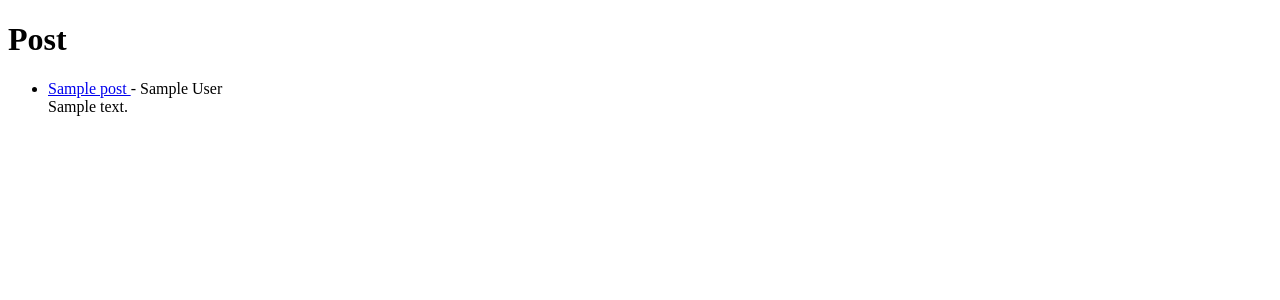
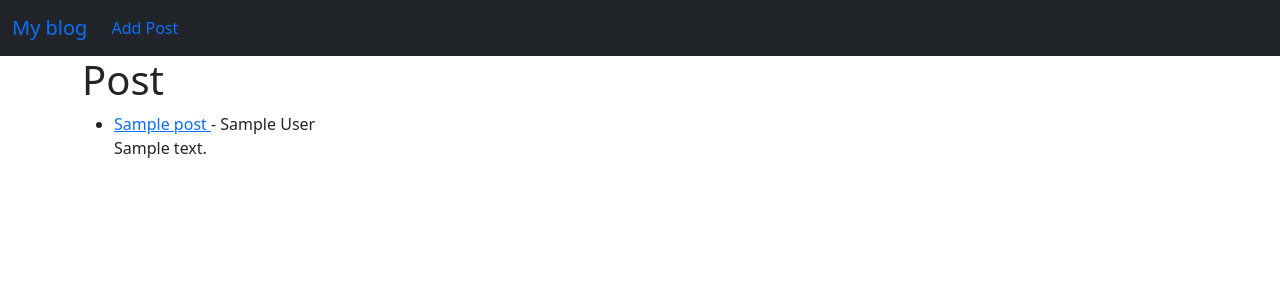
Before and after one commit to NikiVe/demo_blog, a Django app: page / in a window 1280 px wide. Shown: the top 300 px of the page. Run offline with Django 3.2, Linux system fonts and the light colour scheme; tables that the repository leaves empty hold one stand-in row (values such as "Sample post"); some libraries are stand-ins or nearby versions.

Commit message:
added create post view and template

```diff
--- a/blog_app/models.py
+++ b/blog_app/models.py
@@ -6,8 +6,8 @@ UserModel = get_user_model()
 
 
 class Post(models.Model):
-    title = models.CharField(max_length=250, unique=True)
-    slug = models.SlugField(unique=True, editable=False)
+    title = models.CharField(max_length=250)
+    slug = models.SlugField(editable=False)
     author = models.ForeignKey(UserModel, on_delete=models.CASCADE)
     content = models.TextField()
     updated_on = models.DateTimeField(auto_now=True)
--- a/blog_app/urls.py
+++ b/blog_app/urls.py
@@ -2,5 +2,6 @@ from django.urls import path
 from . import views
 urlpatterns = [
     path('', views.PostListView.as_view(), name='home'),
-    path('post/<int:pk>/', views.PostDetailView.as_view(), name='post details'),
+    path('<int:pk>/<slug:slug>/', views.PostDetailView.as_view(), name='post details'),
+    path('create_post/', views.PostCreateView.as_view(), name='create post'),
 ]
--- a/blog_app/views.py
+++ b/blog_app/views.py
@@ -1,3 +1,4 @@
+from django.urls import reverse
 from django.views import generic
 
 from .models import Post
@@ -11,3 +12,13 @@ class PostListView(generic.ListView):
 class PostDetailView(generic.DetailView):
     template_name = 'post_details.html'
     model = Post
+
+
+class PostCreateView(generic.CreateView):
+    template_name = 'post_create.html'
+    model = Post
+    fields = '__all__'
+    # fields = ('title', 'content')
+
+    def get_success_url(self):
+        return reverse('post details', kwargs={'slug': self.object.slug})
--- /dev/null
+++ b/templates/base.html
@@ -0,0 +1,46 @@
+<!doctype html>
+<html lang="en">
+<head>
+    <meta charset="utf-8">
+    <meta name="viewport" content="width=device-width, initial-scale=1">
+
+    <!-- Bootstrap CSS -->
+    <link href="https://cdn.jsdelivr.net/npm/bootstrap@5.0.0-beta1/dist/css/bootstrap.min.css" rel="stylesheet"
+          integrity="sha384-giJF6kkoqNQ00vy+HMDP7azOuL0xtbfIcaT9wjKHr8RbDVddVHyTfAAsrekwKmP1" crossorigin="anonymous">
+
+    <title>{% block title %}
+                My, block!
+            {% endblock %}
+    </title>
+</head>
+<body>
+<nav class="navbar navbar-expand-lg navbar-blue bg-dark">
+    <div class="container-fluid">
+        <a class="navbar-brand" href="{% url 'home' %}">My blog</a>
+        <button class="navbar-toggler" type="button" data-bs-toggle="collapse" data-bs-target="#navbarSupportedContent"
+                aria-controls="navbarSupportedContent" aria-expanded="false" aria-label="Toggle navigation">
+            <span class="navbar-toggler-icon"></span>
+        </button>
+        <div class="collapse navbar-collapse" id="navbarSupportedContent">
+            <ul class="navbar-nav me-auto mb-2 mb-lg-0">
+                <li class="nav-item">
+                    <a class="nav-link" href="{% url 'create post' %}">Add Post</a>
+                </li>
+            </ul>
+        </div>
+    </div>
+</nav>
+<div class="container">
+    {% block content %}
+
+    {% endblock %}
+</div>
+<script src="https://cdn.jsdelivr.net/npm/@popperjs/core@2.5.4/dist/umd/popper.min.js"
+        integrity="sha384-q2kxQ16AaE6UbzuKqyBE9/u/KzioAlnx2maXQHiDX9d4/zp8Ok3f+M7DPm+Ib6IU"
+        crossorigin="anonymous"></script>
+<script src="https://cdn.jsdelivr.net/npm/bootstrap@5.0.0-beta1/dist/js/bootstrap.min.js"
+        integrity="sha384-pQQkAEnwaBkjpqZ8RU1fF1AKtTcHJwFl3pblpTlHXybJjHpMYo79HY3hIi4NKxyj"
+        crossorigin="anonymous"></script>
+
+</body>
+</html>
--- a/templates/home.html
+++ b/templates/home.html
@@ -1,19 +1,19 @@
-<!DOCTYPE html>
-<html lang="en">
-<head>
-    <meta charset="UTF-8">
-    <title>Title</title>
-</head>
-<body>
+{% extends 'base.html' %}
+
+
+{% block content %}
+
+
 <h1>Post</h1>
+
 <ul>
     {% for post in post_list %}
     <li>
-               <a href="{% url 'post details' post.id %}"> {{ post.title }} </a>-
+        <a href="{% url 'post details'  post.pk post.slug %}"> {{ post.title }} </a>-
         {{ post.author.first_name }} {{ post.author.last_name }}<br/>
         {{ post.content }}
     </li>
     {% endfor %}
 </ul>
-</body>
-</html>
+
+{% endblock %}
```
Also changed, not shown: templates/post_create.html (added, +18 -0 lines), templates/post_details.html (+11 -10 lines), blog_app/migrations/0005_auto_20201229_0119.py (added). Lines whose indentation alone changed are shown as unchanged.
